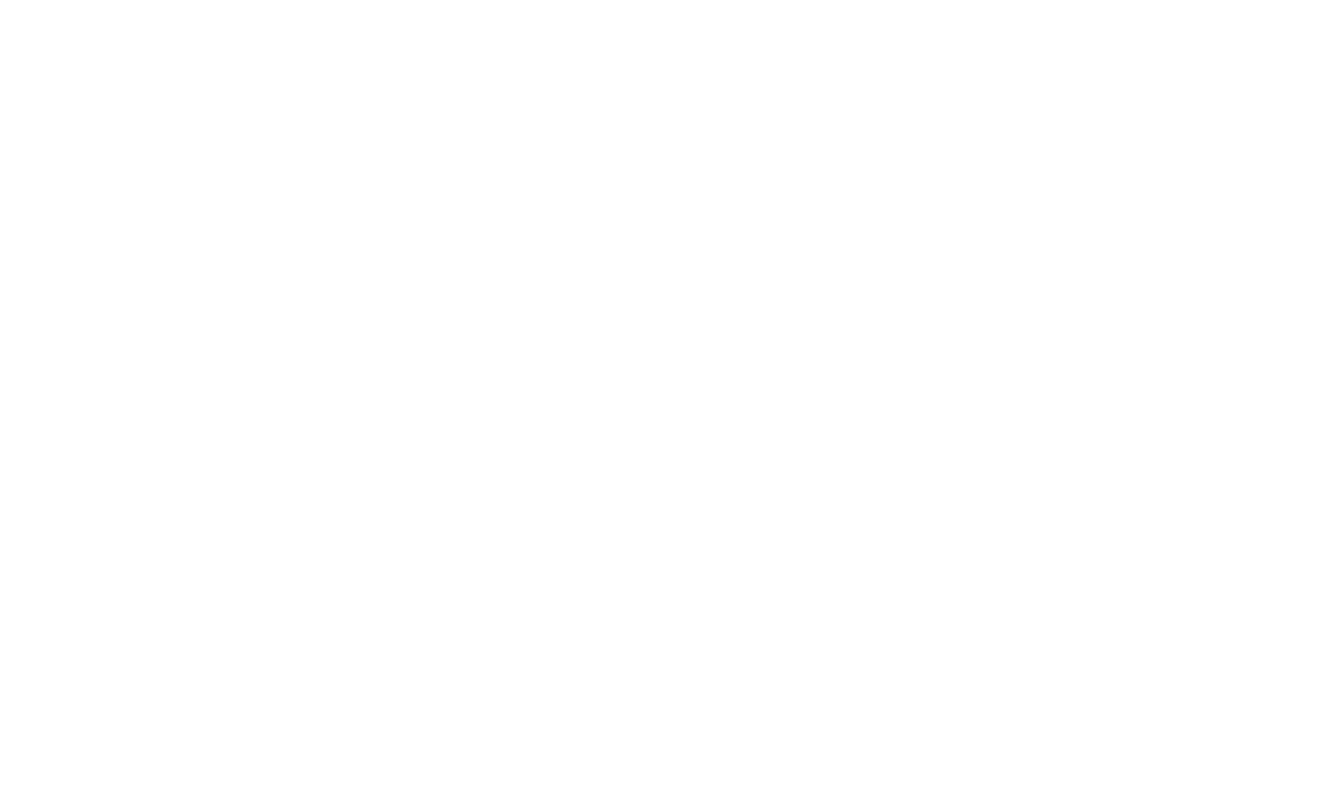
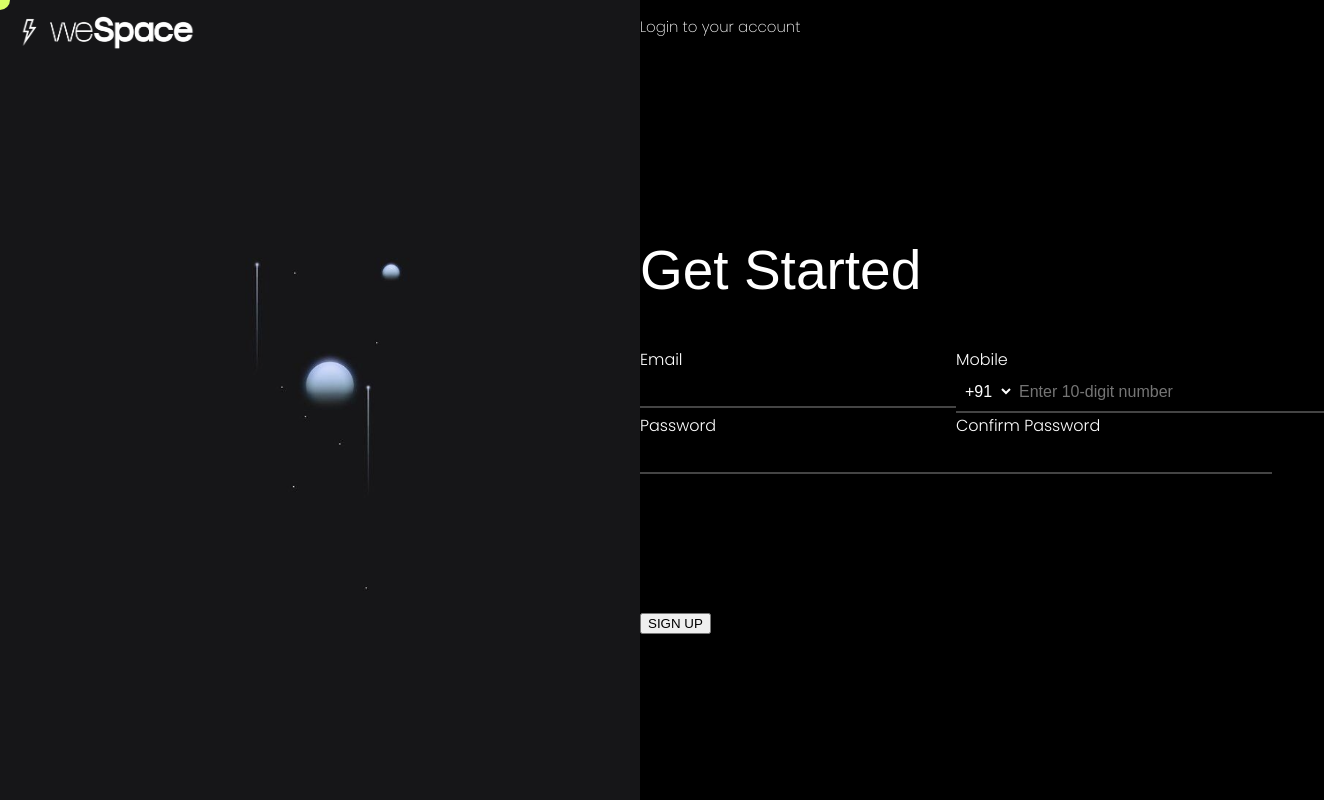
Before and after one commit to ShanmugaRamana/weSpace, a website: page public/pages/signup.html in a window 1280 px wide. Shown: the whole page, 1324 px wide, since content can reach past the window. Drawn offline with Linux system fonts and the light colour scheme; a web font is replaced by a local one.

Commit message:
updated files

```diff
--- a/public/pages/signup.html
+++ b/public/pages/signup.html
@@ -0,0 +1,77 @@
+<!DOCTYPE html>
+<html lang="en">
+<head>
+    <meta charset="UTF-8">
+    <meta name="viewport" content="width=device-width, initial-scale=1.0">
+    <title>weSpace</title>
+
+    <link rel="stylesheet" href="/styles/signup.css">
+    <link rel="stylesheet" href="/styles/custom-cursor.css">
+    <link rel="preconnect" href="https://fonts.googleapis.com">
+    <link rel="preconnect" href="https://fonts.gstatic.com" crossorigin>
+    <link href="https://fonts.googleapis.com/css2?family=Liter&family=Poppins:ital,wght@0,100;0,200;0,300;0,400;0,500;0,600;0,700;0,800;0,900;1,100;1,200;1,300;1,400;1,500;1,600;1,700;1,800;1,900&family=Roboto+Condensed:ital,wght@0,100..900;1,100..900&display=swap" rel="stylesheet">
+
+</head>
+<body>
+    <div class="custom-cursor"></div> <!-- Custom Cursor Element -->
+
+    <div class="body-left">
+        <div class="logo">
+            <img src="/assets/logo/logo-removebg.png" alt="logo">
+        </div>
+        <div class="cover">
+            <img src="/assets/images/login-cover.png" alt="cover">
+        </div>
+    </div>
+    <div class="body-right">
+
+        <div class="signup-container">
+            <div class="signin">
+                <h3>Login to your account</h3>
+            </div>
+
+            <form>
+                <div class="welcome">
+                    <h2>Get Started</h2>
+                </div>
+                <div class="form-group-1">
+                    <div class="input-group">
+                        <label for="email">Email</label>
+                        <input type="text" id="email" autocomplete="email" required>
+                    </div>
+                    <div class="input-group">
+                        <label for="mobile">Mobile</label>
+                        <div class="phone-input">
+                            <select id="country-code" name="country-code">
+                                <option value="+1">+1 </option>
+                                <option value="+44">+44</option>
+                                <option value="+91" selected>+91 </option>
+                                <option value="+61">+61 </option>
+                                <option value="+81">+81 </option>
+                                <option value="+49">+49 </option>
+                                <option value="+33">+33</option>
+                            </select>
+                            <input type="tel" id="mobile" name="mobile" pattern="[0-9]{10}" maxlength="10" placeholder="Enter 10-digit number" required>
+                        </div>
+                    </div>
+                </div>
+                <div class="form-group-2">
+                    <div class="input-group">
+                        <label for="password">Password</label>
+                        <input type="password" id="password" autocomplete="current-password" required>
+                    </div>
+                    <div class="input-group">
+                        <label for="confirm-password">Confirm Password</label>
+                        <input type="password" id="confirm-password" autocomplete="current-password" required>
+                    </div>
+                </div>
+            </form>
+            <div class="signup">
+                <button id="signin-btn">SIGN UP</button>
+            </div>
+        </div>
+    </div>
+    <script src="/script/custom-cursor.js"></script>
+
+</body>
+</html>
--- /dev/null
+++ b/public/styles/signup.css
@@ -0,0 +1,122 @@
+body {
+    color: white;
+    display: flex;
+    background: black;
+    margin: 0;
+    padding: 0;
+}
+
+.body-left{
+    width: 50%;
+    height: 100vh;
+    background-color: #161618;
+
+}
+.body-left .logo img {
+    width: 175px;
+    height: 35px;
+    padding: 15px 20px;
+
+}
+.body-left .cover{
+    height: 80vh;
+    display: flex;
+    justify-content: center;
+    align-items: center;
+}
+.signup-container .signin h3{
+    font-family: "Poppins", sans-serif;
+    font-weight: 200;
+    font-size: 15px;
+
+}
+.body-right .signup-container form{
+    height: 70vh;
+    display: flex;
+    flex-direction: column;
+    justify-content: center;
+}
+.signup-container .welcome h2{
+    font-family: "Robotto", sans-serif;
+    font-size: 55px;
+    font-weight: 400;
+}
+.form-group-1{
+    display: flex;
+}
+.form-group-2{
+    display: flex;
+}
+.body-right{
+    width: 50%;
+    height: 100vh;
+    background-color: black;
+    border-top-left-radius: 10px;
+    border-bottom-left-radius: 10px;
+}
+
+
+.input-group input {
+    display: flex;
+    width: 300px;
+    padding: 8px;
+    border: none; /* Remove border */
+    border-bottom: 2px solid #444; /* Add bottom border only */
+    background: transparent; /* Make background transparent */
+    color: white;
+    font-size: 16px;
+    outline: none;
+    transition: border-color 0.3s ease;
+}
+.input-group label{
+    font-family: "Poppins", sans-serif;
+    font-weight: 300;
+
+
+}
+.phone-input {
+    display: flex;
+    align-items: center;
+    border-bottom: 2px solid #444;
+    padding: 5px 0;
+}
+.phone-input select {
+    background: transparent;
+    border: none;
+    color: white;
+    font-size: 16px;
+    padding: 5px;
+    cursor: pointer;
+    outline: none;
+
+}
+.phone-input input {
+    flex: 1;
+    background: transparent;
+    border: none;
+    color: white;
+    font-size: 16px;
+    padding: 5px;
+    outline: none;
+}
+
+
+
+/* Style the dropdown options */
+select option {
+    background: black;
+    color: white;
+    font-size: 14px;
+}
+
+/* Highlight selected option */
+select option:checked {
+    background: #d9ff66;
+    color: black;
+}
+
+/* Hover effect */
+select option:hover {
+    background: #444;
+
+}
--- a/src/script/custom-cursor.js
+++ b/src/script/custom-cursor.js
@@ -1,3 +1,4 @@
+console.log("custom-cursor.js loaded successfully")
 document.addEventListener("DOMContentLoaded", function () {
     let cursor = document.querySelector(".custom-cursor");
 
```
Also changed, not shown: public/pages/login.html (+2 -3 lines), src/script/signup.js (added).
